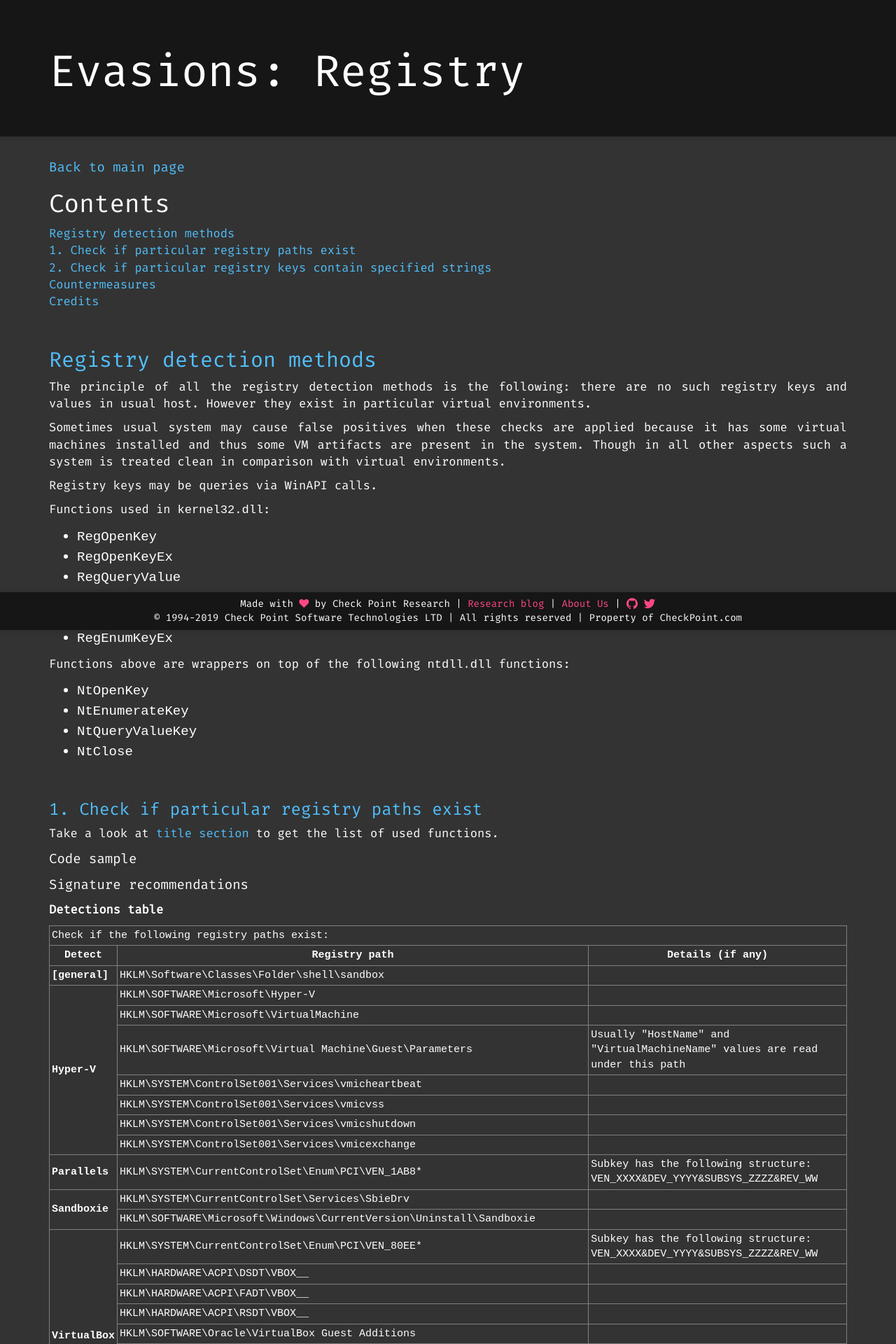
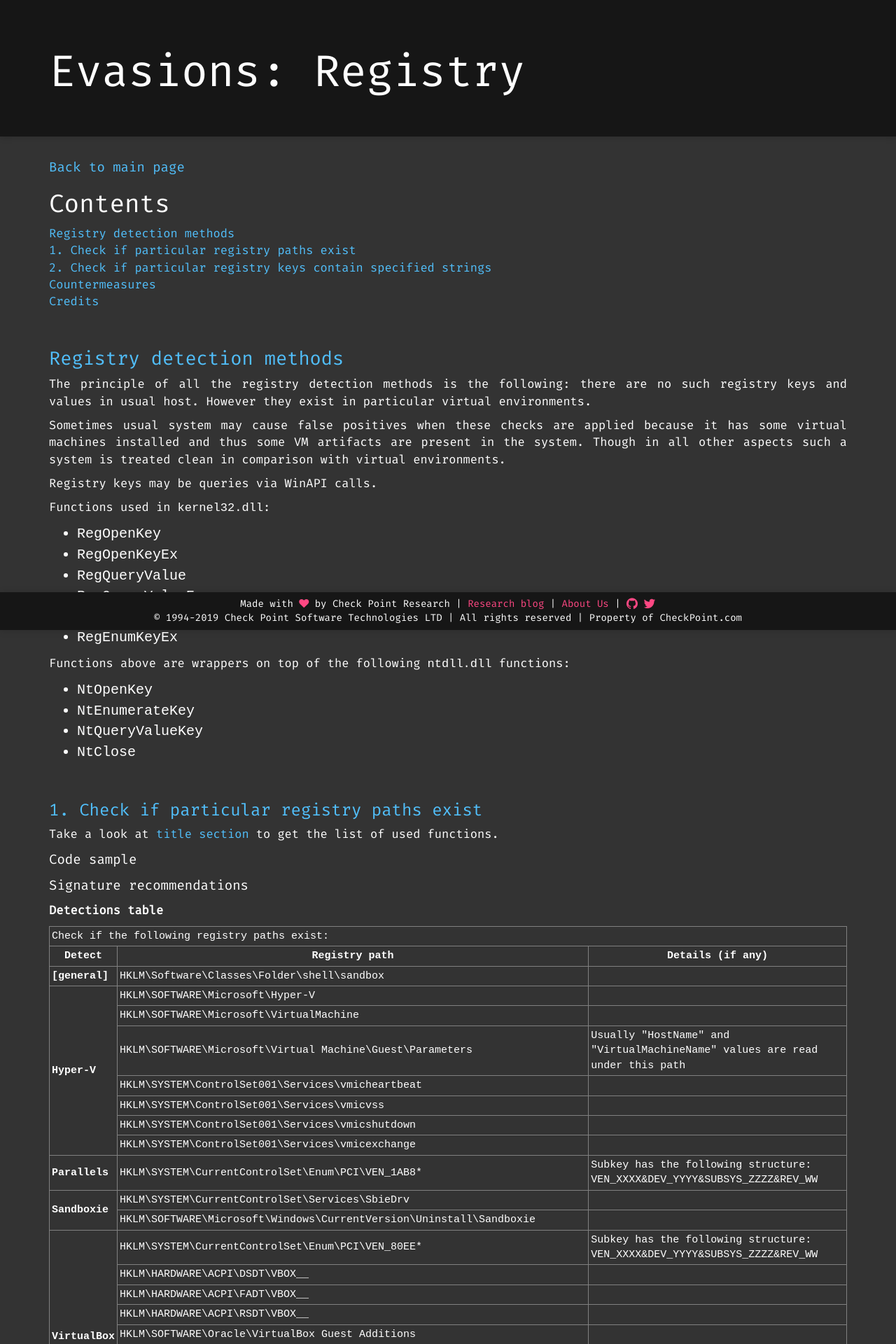
Before and after one commit to CheckPointSW/Evasions, a Jekyll site: the page built from _techniques/registry.md, in a window 1280 px wide. Shown: the top 1920 px of the page at 70% size. Built offline with Jekyll 4.4.1, drawn with Linux system fonts in a browser that asks for light colours; nearby versions of some CDN libraries; some web fonts are replaced; comment, search, counter and statistics services are not loaded.

Commit message:
Tuned styles and colors

```diff
--- a/_includes/footer.html
+++ b/_includes/footer.html
@@ -47,19 +47,31 @@
   text-align: left;
 }
 
-pre, code {
-  background-color: #2a2a2a !important;
-  font-size: 17px !important;
-  font-color: black;
+pre {
+  border: 1px solid gray !important;
 }
 
-.highlight {
-  background: #2a2a2a !important;
-  font-color: black;
+pre, code {
+  background-color: #343434 !important;
+  font-size: 17px !important;
 }
 
-.highlight pre { background-color: #2a2a2a; }
-.highlight .hll { background-color: #2a2a2a }
+hr.space {
+  height: 3px;
+  visibility: hidden;
+  margin-bottom: -1px;
+}
+
+h2 {
+  font-size: 27px;
+}
+
+tt {
+  font-size: 20px;
+}
+
+.highlight pre { background-color: #343434 }
+.highlight .hll { background-color: #343434 }
 .highlight .c { color: #008800; font-style: italic; background-color: #0f140f } /* Comment */
 .highlight .err { color: #ffffff } /* Error */
 .highlight .g { color: #ffffff } /* Generic */
```
